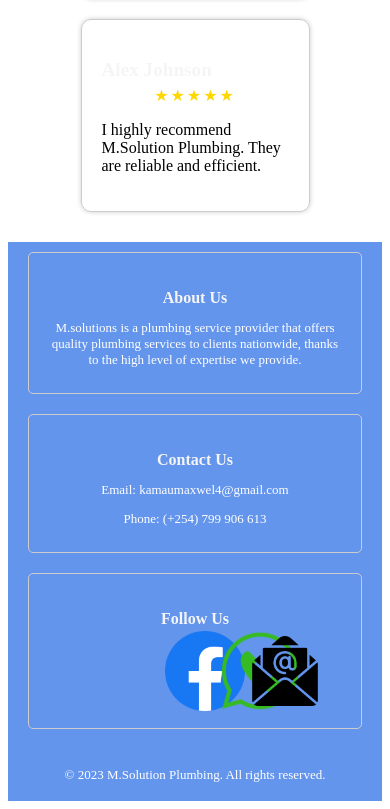
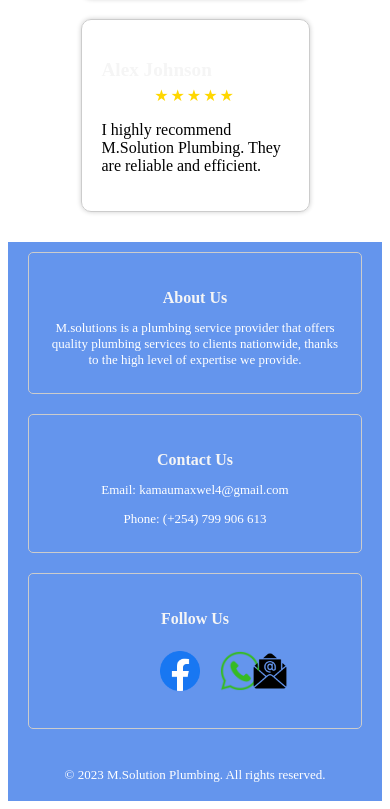
Before and after one commit to Alex-gikungu/plumbing_app, a React (Vite) app: page / in a window 390 px wide. Shown: the part 3394-4203 px from the top of the page. Built offline with nearby package versions, Linux system fonts and the light colour scheme.

Commit message:
added media query

```diff
--- a/src/index.css
+++ b/src/index.css
@@ -343,6 +343,15 @@ height: 10px;
   #gmail {
     margin-left: 0;
   }
+    /* Adjust image sizes and margins for smaller screens */
+    #facebook img, #whatsapp img, #gmail img {
+      width: 40px;
+      height: 40px;
+    }
+
+    .social-links div {
+      margin: 0 10px; /* Adjust spacing between social links for smaller screens */
+    }
 }
 
 
```
